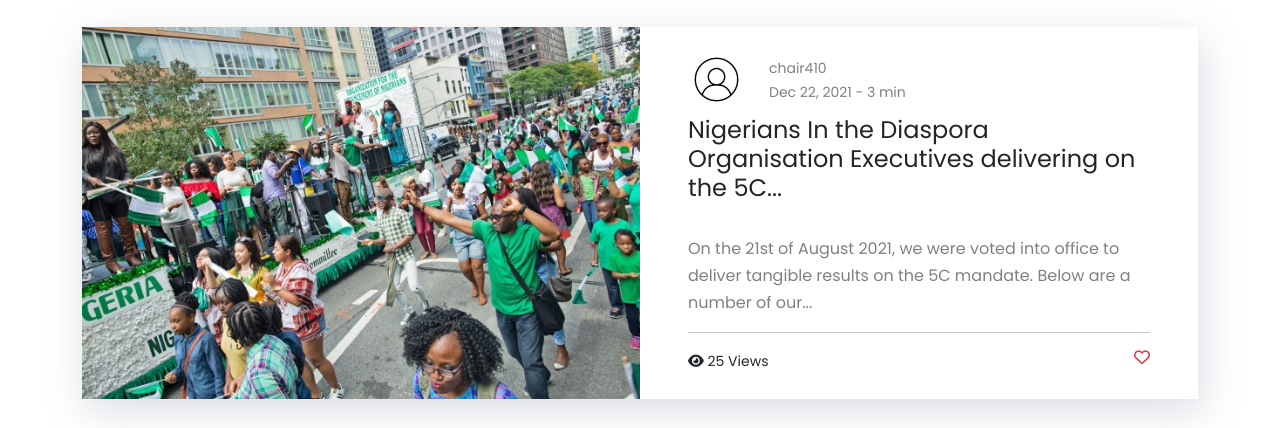
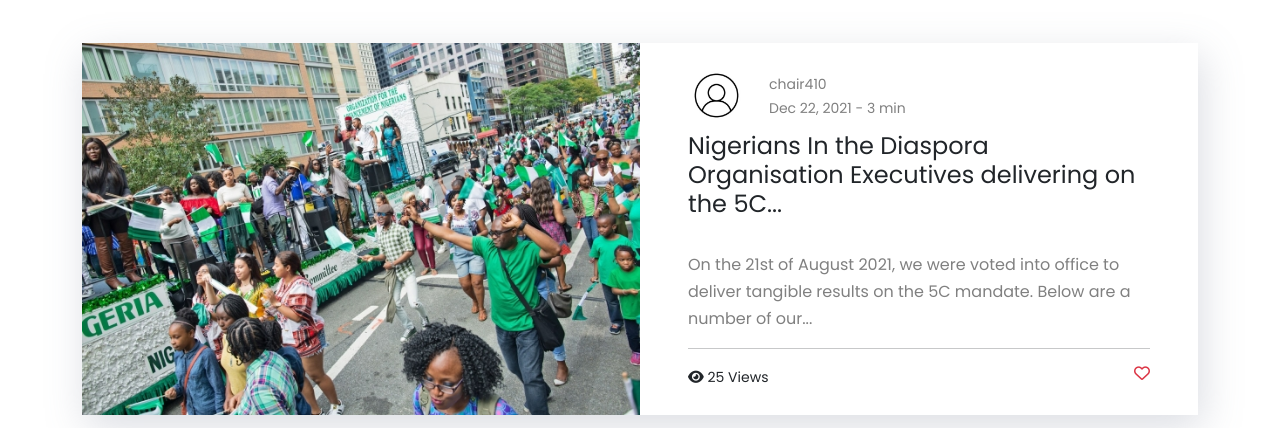
Before and after one commit to David-Orizu31/nido-thailand, a plain HTML site: page nidonews.html in a window 1280 px wide. Shown: the part 524-952 px from the top of the page. Drawn offline with Linux system fonts and the light colour scheme.

Commit message:
Update nidonews.html

```diff
--- a/nidonews.html
+++ b/nidonews.html
@@ -103,8 +103,7 @@
     <div class="container">
         <div class="welcome-area">
             <h2 class="text-center">Latest News</h2>
-             <br>
-            <div class="news-area">
+            <div class="news-area mt-5">
             <div class="row g-0">
                 <div class="col-md-6">
                     <img src="img/diapso-2.jpg" alt="diapso-2" class="img img-responsive">
```
